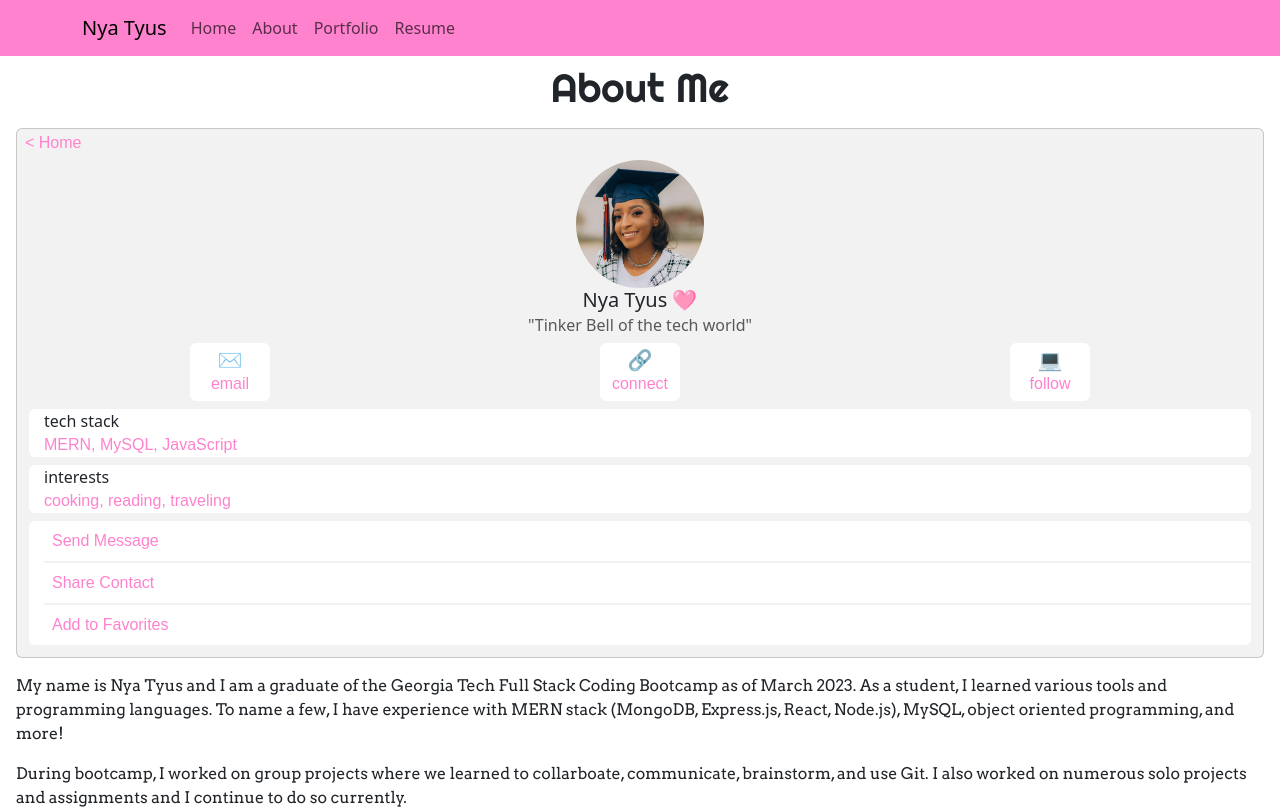
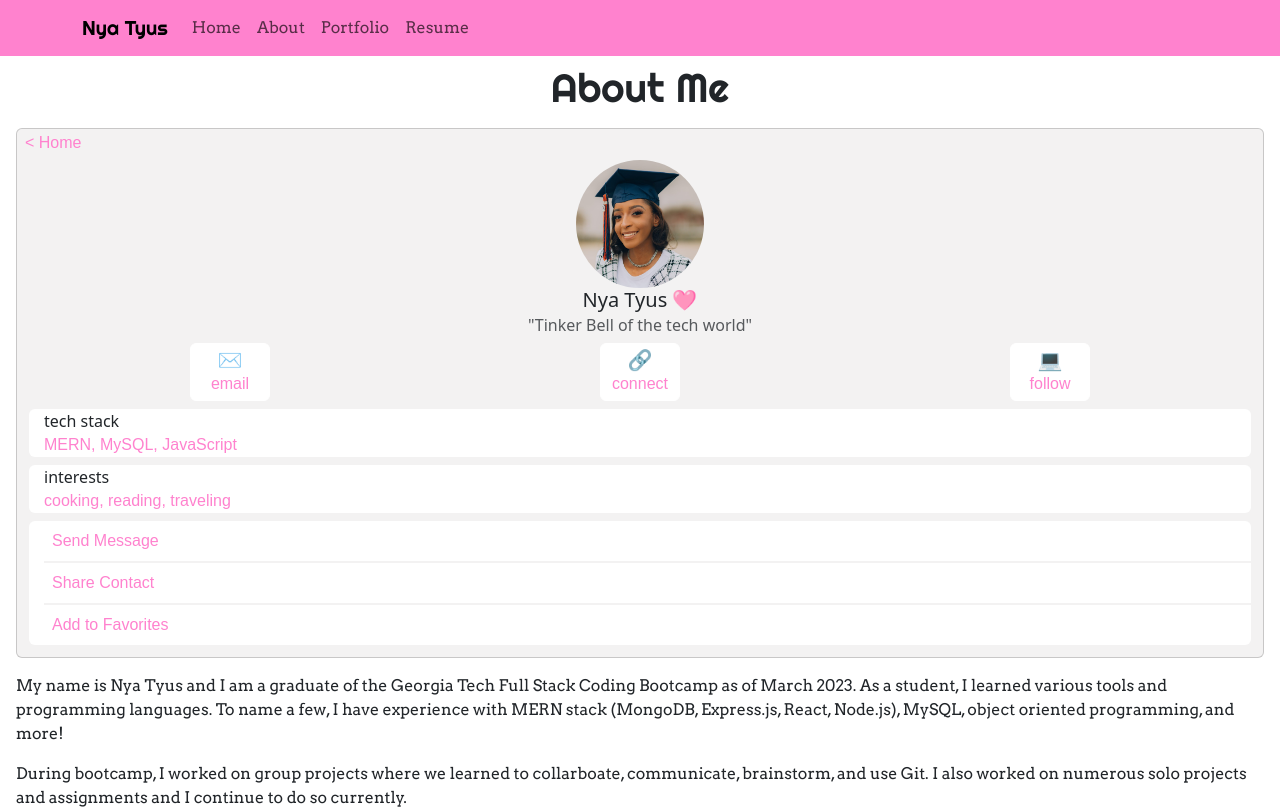
Before and after one commit to nyashanice/React-Portfolio, a React (Create React App) app: page /about in a window 1280 px wide. Shown: the top 809 px of the page. Built offline with nearby package versions, Linux system fonts and the light colour scheme.

Commit message:
style header fonts

```diff
--- a/src/components/Navigation.js
+++ b/src/components/Navigation.js
@@ -9,10 +9,10 @@ function Navigation() {
   return (
     <Navbar expand="lg" className="nav-bg">
       <Container>
-        <Navbar.Brand href="#home">Nya Tyus</Navbar.Brand>
+        <Navbar.Brand className="nav-name-text">Nya Tyus</Navbar.Brand>
         <Navbar.Toggle aria-controls="basic-navbar-nav" />
         <Navbar.Collapse id="basic-navbar-nav">
-          <Nav className="me-auto">
+          <Nav className="me-auto nav-text">
             <Nav.Link as={Link} style={{ textDecoration: "none" }} to="/">
               Home
             </Nav.Link>
--- a/src/styles/Nav.css
+++ b/src/styles/Nav.css
@@ -1,3 +1,11 @@
 .nav-bg {
     background-color: #FF82CE;
 }
+
+.nav-text {
+    font-family: 'Arvo', serif;
+}
+
+.nav-name-text {
+    font-family: 'Righteous', cursive;
+}
```
